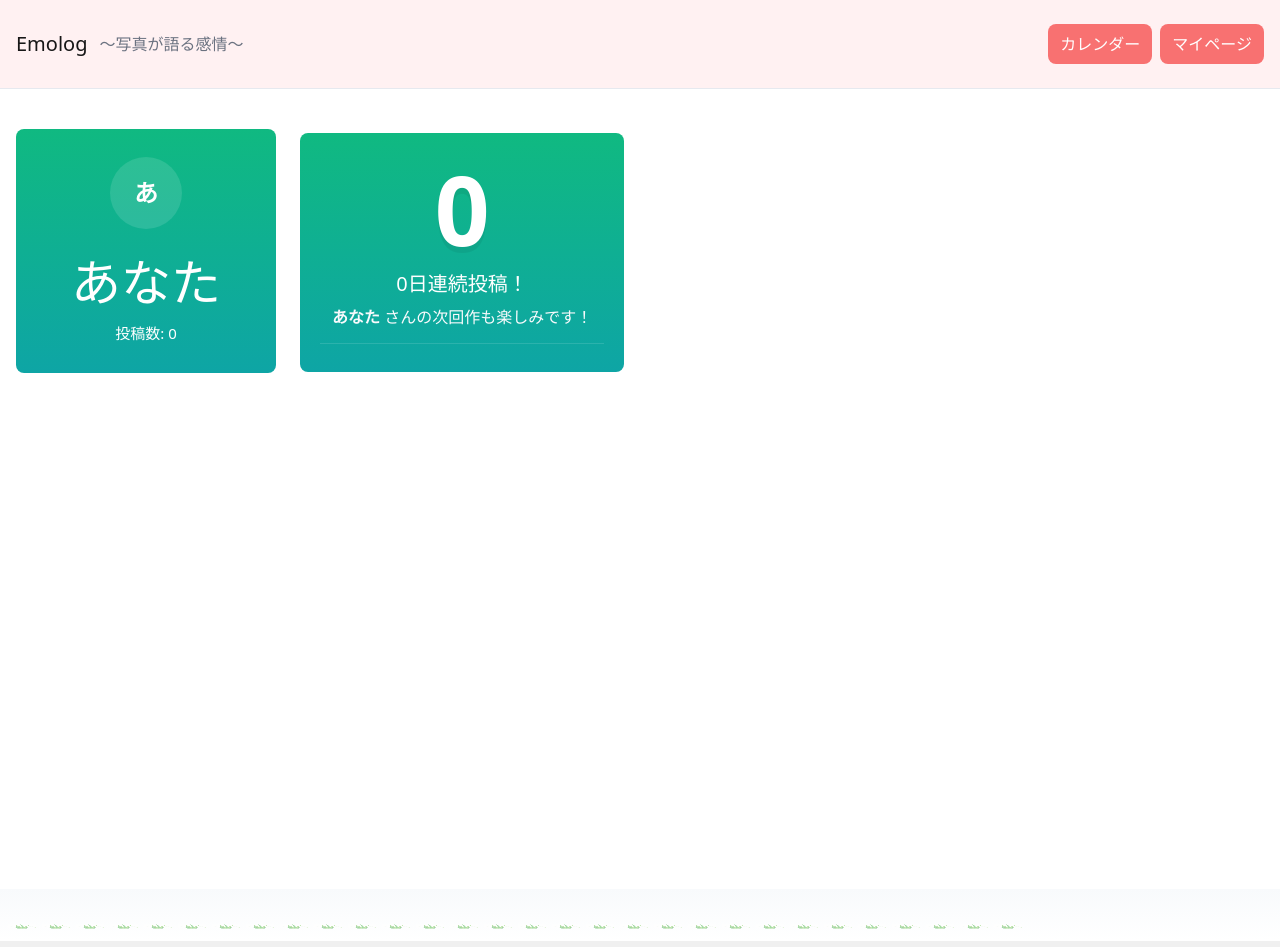
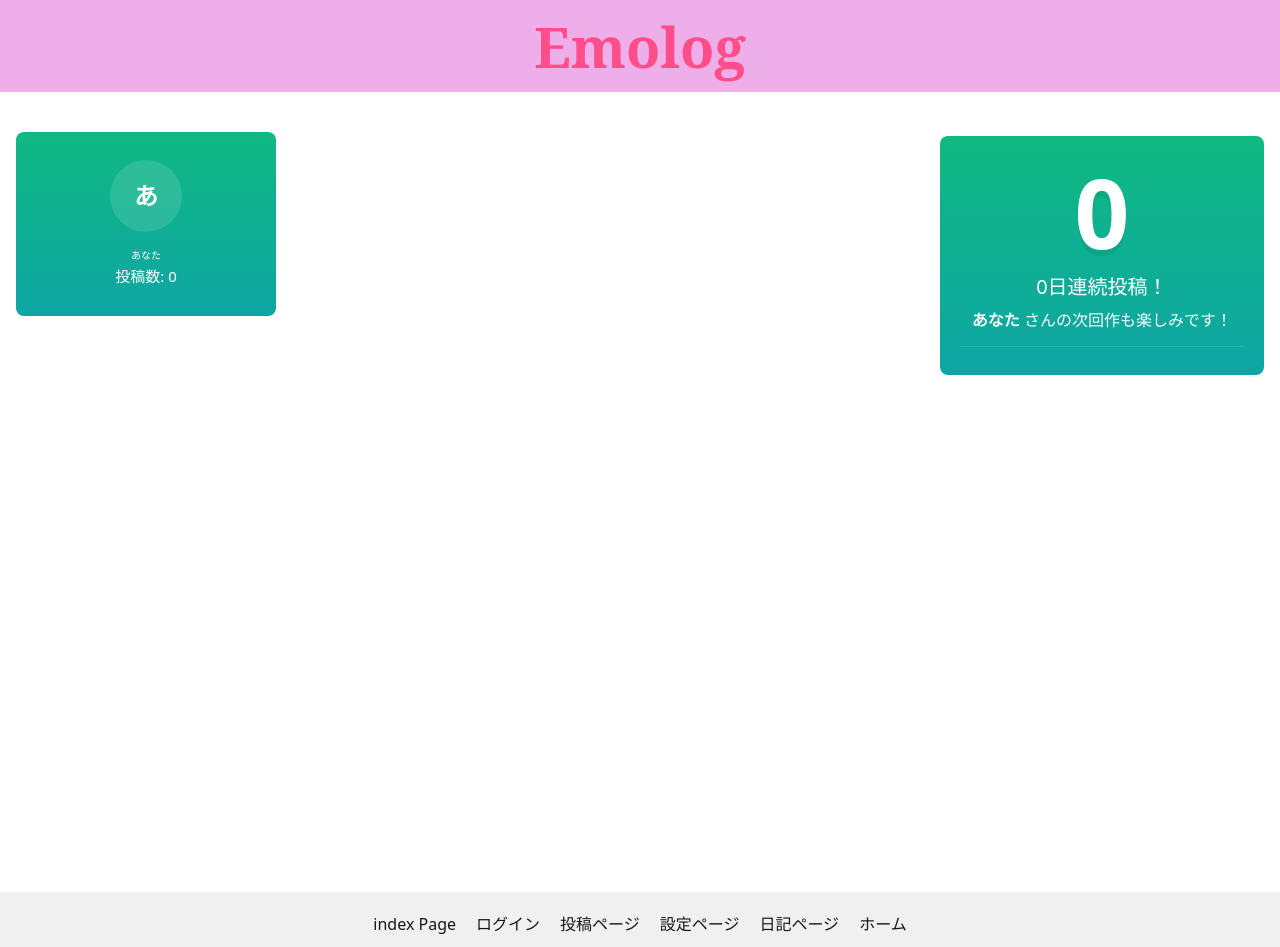
Before and after one commit to jphacks/tk_b_2510, a Next.js app in the folder frontend/: page /user-home in a window 1280 px wide. Shown: the top 947 px of the page. Built offline with nearby package versions, Linux system fonts and the light colour scheme; no server answers.

Commit message:
[update]全体のheaderとfooterを整えた

```diff
--- a/frontend/src/app/layout.js
+++ b/frontend/src/app/layout.js
@@ -3,6 +3,7 @@ import "./globals.css";
 // ------------------------------------------------------------------
 // 📁 components/Footer.js から Footer コンポーネントをインポートします
 import Footer from '../components/Footer';
+import Header from '../components/Header';
 // ------------------------------------------------------------------
 
 const geistSans = Geist({
@@ -26,6 +27,7 @@ export default function RootLayout({ children }) {
       <body
         className={`${geistSans.variable} ${geistMono.variable} antialiased`}
       >
+        <Header />
         {children} {/* 各ページのコンテンツがここに表示されます */}
         {/* ------------------------------------------------------ */}
         <Footer /> {/* 全てのページに共通のフッターを追加します */}
--- a/frontend/src/app/page.jsx
+++ b/frontend/src/app/page.jsx
@@ -4,9 +4,11 @@ import './globals.css'; // スタイルを別ファイルから読み込みま
 function App() {
   return (
     <div className="container">
+      {/*
       <header className="app-header">
         <h1 className="title cute-title">Emolog</h1>
       </header>
+      */}
 
       {/* メインコンテンツとナビゲーションを左右に並べるためのラッパー */}
       <div className="content-wrapper">
--- a/frontend/src/app/user-home/page.js
+++ b/frontend/src/app/user-home/page.js
@@ -146,14 +146,14 @@ export default function HomePage() {
 
   return (
     <>
-      <header className={styles.header}>
+      {/* <header className={styles.header}>
           <div className={styles.brand}><h1>Emolog</h1></div>
           <p className={styles.tag}>～写真が語る感情～</p>
           <div className={styles.headerButtons}>
             <button className={styles.btn}>カレンダー</button>
             <button className={styles.btn}>マイページ</button>
           </div>
-        </header>
+        </header> */}
       <main className={styles.mainGrid}>
         <aside className={styles.userPanel}>
           <div className={styles.modalWrap}>
@@ -177,23 +177,6 @@ export default function HomePage() {
           </div>
         </section>
       </main>
-        <footer>
-          <div className={styles.footerGrass} role="contentinfo" aria-label="footer grass">
-              {Array.from({ length: 30 }).map((_, i) => {
-                const grown = !loading && i < Math.min(30, Math.max(0, streakDays));
-                return (
-                  <img
-                    key={i}
-                    src="/images/grass.png"
-                    className={`${styles.grassImg} ${grown ? styles.grown : ''}`}
-                    alt=""
-                    aria-hidden
-                    style={{ animationDelay: `${(i % 6) * 80}ms` }}
-                  />
-                );
-              })}
-            </div>
-          </footer>
     </>
   );
 }
--- a/frontend/src/app/user-home/page.module.css
+++ b/frontend/src/app/user-home/page.module.css
@@ -169,13 +169,13 @@
 }
 .userName{
   margin: 6px 0 2px;
-  font-size: 50px;
+  font-size: 10px;
 }
 .userMeta{ color: #ffffff; font-size: 15px }
 .streakColumn{
   display: flex;
   align-items: flex-start;
-
+  justify-content: flex-end; /* 右寄せ */
 }
 
 @media (max-width: 768px){
--- /dev/null
+++ b/frontend/src/components/Header.js
@@ -0,0 +1,22 @@
+import Link from 'next/link';
+
+export default function Header() {
+  return (
+    <header style={{ background: '#eeaee9', padding: '18px 0' }}>
+      <div style={{ maxWidth: 1200, margin: '0 auto', textAlign: 'center' }}>
+        <Link href="/" style={{ textDecoration: 'none' }}>
+          <h1 style={{
+            margin: 0,
+            fontSize: '56px',
+            lineHeight: 1,
+            color: '#ff4e8a',
+            fontWeight: 800,
+            fontFamily: 'Georgia, serif'
+          }}>
+            Emolog
+          </h1>
+        </Link>
+      </div>
+    </header>
+  );
+}
```
